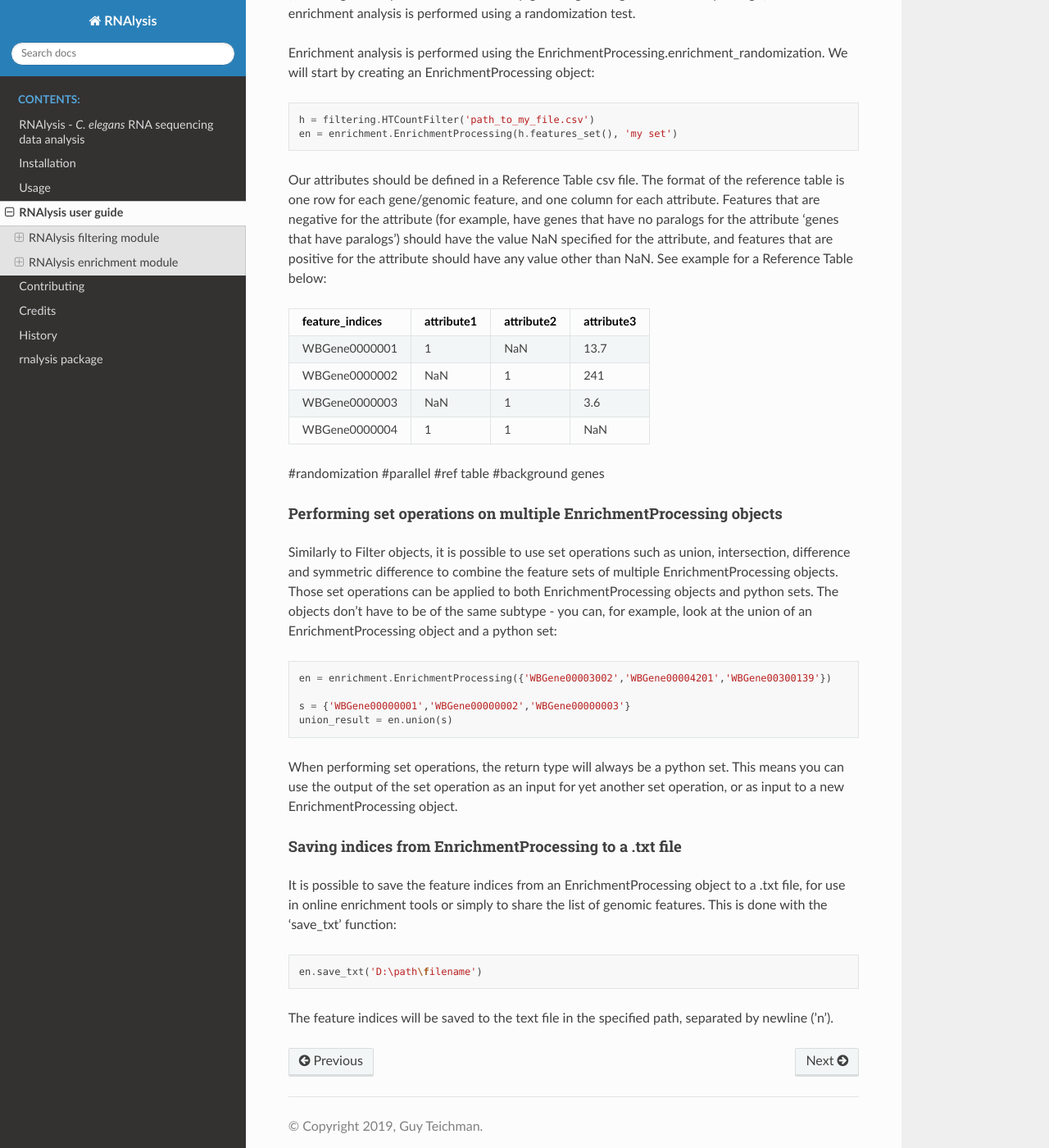
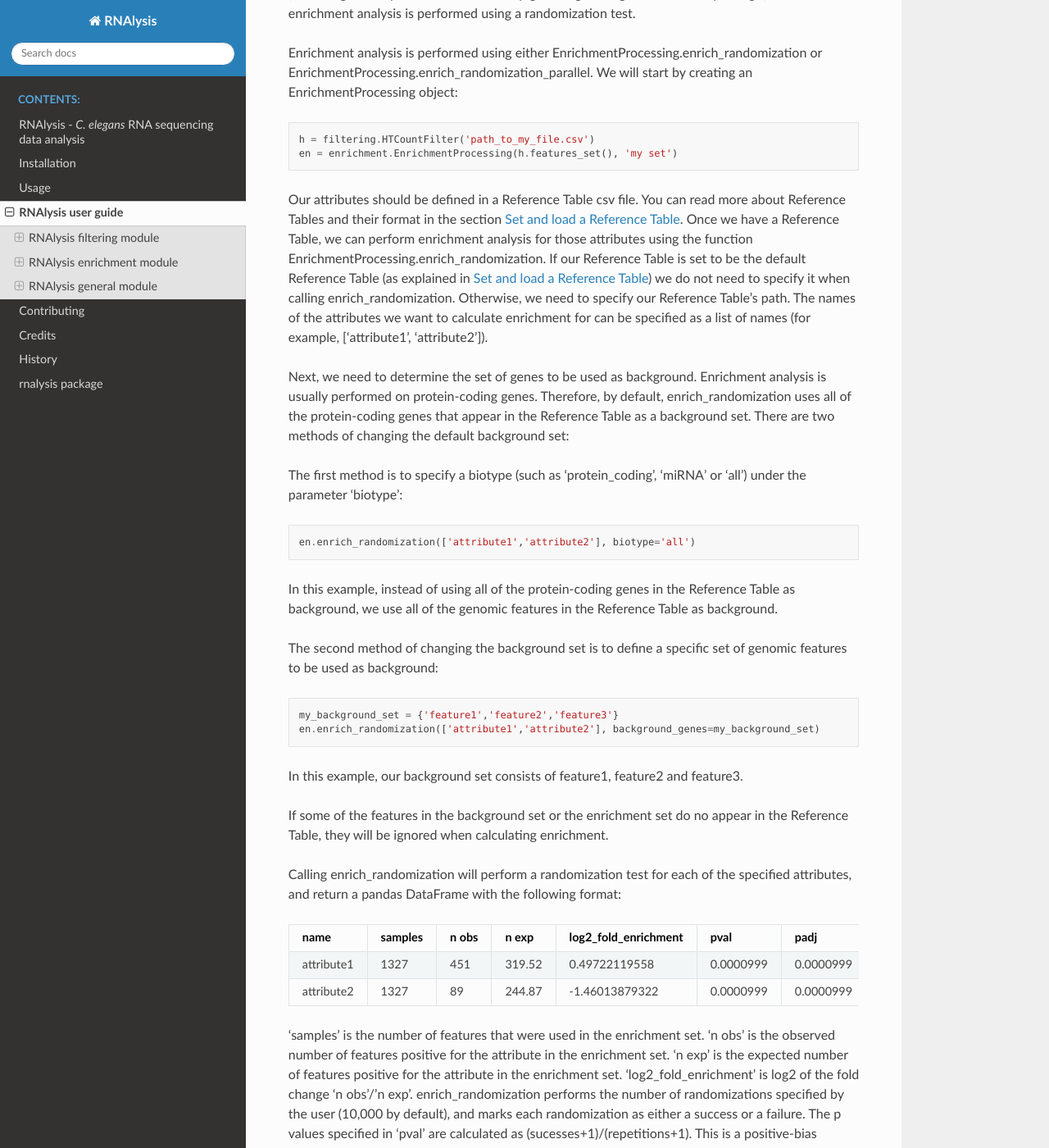
Before and after one commit to GuyTeichman/RNAlysis, a Sphinx documentation site: the page built from docs/source/rnalysis_user_guide.rst, in a window 1280 px wide and 1400 px high, scrolled down 8747 px. Shown: the whole window at 82% size. Built offline with Sphinx 7.4.7 and the Read the Docs theme 2.0.0, drawn with Linux system fonts in a browser that asks for light colours; some of the changed text lies outside the part shown.

Commit message:
updated documentation

```diff
--- a/docs/source/rnalysis_user_guide.rst
+++ b/docs/source/rnalysis_user_guide.rst
@@ -21,12 +21,12 @@ Initialize a Filter object
 
 We will start by importing the filtering module::
 
-	from rnalysis import filtering
+    from rnalysis import filtering
 
 We can now, for example, create a DESeqFilter object from a DESeq2 csv output file (see more details about DESeqFilter in sections below).
 ::
 
-	d = filtering.DESeqFilter('D:\myfolder\my_deseq2_output.csv')
+    d = filtering.DESeqFilter('D:\myfolder\my_deseq2_output.csv')
 
 View a Filter object
 --------------------
@@ -36,15 +36,15 @@ By default 'head' will show the first 5 rows of the file, and 'tail' will show t
 but you can specify a specific number of lines to show.
 ::
 
-	d.head()
-	d.tail(8)
+    d.head()
+    d.tail(8)
 
 will give the following output:
 #insert output here
 
 We can also see the total number of rows an columns by accessing the 'shape' attribute::
 
-	d.shape
+    d.shape
 
 which will return the following output:
 #insert output here
@@ -57,20 +57,20 @@ Now we can start filtering the entries in the file according to parameters of ou
 Various filtering operations are applied directly to the Filter object. Those operations do not affect the original csv file, but its representation within the Filter object.
 For example, we can the function 'filter_percentile' to remove all rows that are above the specified percentile (in our example, 75% percentile) in the specified column (in our example, 'log2FoldChange')::
 
-	d.filter_percentile(0.75,'log2FoldChange')
+    d.filter_percentile(0.75,'log2FoldChange')
 
 If we now look at the shape of d, we will see that {} rows have been filtered out of the object, and we remain with {} rows.
 
 By default, filtering operations on Filter objects are performed in-place, meaning the original object is modified. However, we can save the results into a new Filter object and leave the current object unaffected by passing the argument 'inplace=False' to any filtering function within RNAlysis. For example::
 
-	d_filtered = d.filter_percentile(0.75,'log2FoldChange',inplace=False)
+    d_filtered = d.filter_percentile(0.75,'log2FoldChange',inplace=False)
 
 In this case, the object 'd' will remain unchanged, while 'd_filtered' will be a new Filter object which contains our filtered results. We can continue applying filters sequentially to the same Filter object, or using 'inplace=False' to create a new object at any point.
 
 Another useful option is to perform an opposite filter. When we specify the parameter 'opposite=True' to any filtering function within RNAlysis, the filtering function will be performed in opposite. This means that all of the genomic features that were supposed to be filtered out are kept in the object, and the genomic features that were supposed to be kept in the object are filtered out.
 For example, if we now wanted to remove the rows which are below the 25% percentile in the 'log2FoldChange' column, we will use the following code::
 
-	d.filter_percentile(0.25,'log2FoldChange',opposite=True)
+    d.filter_percentile(0.25,'log2FoldChange',opposite=True)
 
 Calling this function without the 'opposite' parameter would have removed all values except the bottom 25% of the 'log2FoldChange' column. When specifying 'opposite', we instead throw out the bottom 25% of the 'log2FoldChange' column and keep the rest.
 
@@ -82,10 +82,10 @@ Performing set operations on multiple Filter objects
 
 In addition to using regular filters, it is also possible to use set operations such as union, intersection, difference and symmetric difference to combine the results of multiple Filter objects. Those set operations can be applied to any Filter object, as well as to python sets. The objects don't have to be of the same subtype - you can, for example, look at the union of a DESeqFilter object, an HTCountFilter object and a python set::
 
-	d = filtering.DESeqFilter('deseqfile.csv')
-	h = filtering.HTCountFilter('htseq_count_file.csv')
-	s = {'WBGene00000001','WBGene00000002','WBGene00000003'}
-	union_result = d.union(h, s)
+    d = filtering.DESeqFilter('deseqfile.csv')
+    h = filtering.HTCountFilter('htseq_count_file.csv')
+    s = {'WBGene00000001','WBGene00000002','WBGene00000003'}
+    union_result = d.union(h, s)
 
 When performing set operations, the return type will always be either a python set (default) or a string. This means you can use the output of the set operation as an input for yet another set operation. However, since the returned object is a set you cannot use Filter object functions such as 'head' and 'save_csv' on it, or apply filters to it directly.
 
@@ -95,24 +95,24 @@ Saving Filter results
 
 At any point we can save the current result of our filtering to a new csv file, by using the 'save_csv' function::
 
-	d.save_csv()
+    d.save_csv()
 
 If no filename is specified, the file is given a name automatically based on the filtering operations performed on it, their order and their parameters.
 We can view the current automatic filename by looking at the 'fname' attribute::
 
-	d.fname
+    d.fname
 
 In this example, the automatic filename is::
 
     'D:/myfolder/my_deseq2_output_below0.75percentile_below0.25percentileopposite.csv'
 Alternatively, you can specify a filename::
 
-	d.save_csv('alt_filename')
+    d.save_csv('alt_filename')
 
 Instead of directly saving the results to a file, you can also get them as a set or string of genomic feature indices::
 
-	set_output = d.features_set()
-	str_output = d.features_string()
+    set_output = d.features_set()
+    str_output = d.features_string()
 
 Sets of genomic feature indices can be used later for enrichment analysis using the enrichment module (see below).
 
@@ -140,7 +140,7 @@ Loading from a .csv file
 ------------------------
 Loading a file into a DESeqFilter works as explained above for any Filter object::
 
-	d = filtering.DESeqFilter('my_file.csv')
+    d = filtering.DESeqFilter('my_file.csv')
 
 Filtering operations unique to DESeqFilter
 ------------------------------------------
@@ -163,7 +163,7 @@ Generating an HTCountFilter object from a folder of HTSeq-count output .txt file
 ---------------------------------------------------------------------------------
 HTSeq-count receives as input an aligned SAM/BAM file. The native output of HTSeq-count is a text file with feature indices and read-per-genomic-feature, as well as information about reads that weren't counted for any feature (alignment not unique, low alignment quality, ambiguous, unaligned, aligned to no feature). When running HTSeq-count on multiple SAM files (which could represent different conditions or replicates), the final output would be a directory of .txt files. RNAlysis can parse those .txt files into two .csv tables: in the first each row is a genomic feature and each column is a condition or replicate (a single .txt file), and in the second each row represents a category of reads not mapped to genomic features (alignment not unique, low alignment quality, etc). This is done with the 'from_folder' function::
 
-	h = filtering.HTCountFilter.from_folder('my_folder_path', save_reads_fname='name_for_reads_csv_file', save_not_counted_fname='name_for_unmapped_reads_csv_file')
+    h = filtering.HTCountFilter.from_folder('my_folder_path', save_reads_fname='name_for_reads_csv_file', save_not_counted_fname='name_for_unmapped_reads_csv_file')
 
 By deault, 'from_folder' saves the generated tables as .csv files. However, you can avoid that by specifying 'save_csv=False'.
 It is also possible to automatically normalize the reads in the new HTCountFilter object to reads per million (RPM) using the unmapped reads data by specifying 'norm_to_rpm=True'.
@@ -173,7 +173,7 @@ Loading from a pre-made .csv file
 ----------------------------------
 If you have previously generated a .csv file from HTSeq-count output files using RNAlysis, or have done so manually, you can directly load this .csv file into an HTCountFilter object as you would any other Filter object::
 
-	h = filtering.HTCountFilter('my_csv_file.csv')
+    h = filtering.HTCountFilter('my_csv_file.csv')
 
 
 Filtering operations unique to HTCountFilter
@@ -249,22 +249,22 @@ Initialize an EnrichmentProcessing object
 ------------------------------------------
 We will start by importing the enrichment module::
 
-	from rnalysis import enrichment
+    from rnalysis import enrichment
 
 An EnrichmentProcessing object can now be initialized by one of three methods.
 The first method is to directly specify a python set of genomic feature indices::
 
-	myset = {'WBGene00000001','WBGene0245200',' WBGene00402029'}
-	en = enrichment.EnrichmentProcessing(myset, 'a name for my set')
+    myset = {'WBGene00000001','WBGene0245200',' WBGene00402029'}
+    en = enrichment.EnrichmentProcessing(myset, 'a name for my set')
 
 The second method is to extract a python set of genomic feature indices from an existing Filter object (see above for more information about Filter objects and the filtering module) using the function 'features_set'::
 
-	h = filtering.HTCountFilter('path_to_my_file.csv')
-	en = enrichment.EnrichmentProcessing(h.features_set(), 'a name for my set')
+    h = filtering.HTCountFilter('path_to_my_file.csv')
+    en = enrichment.EnrichmentProcessing(h.features_set(), 'a name for my set')
 
 The third method is not to specify a gene set at all::
 
-	en = enrichment.EnrichmentProcessing(set_name = 'a name for my set')
+    en = enrichment.EnrichmentProcessing(set_name = 'a name for my set')
 
 At this point, you will be prompted to enter a string of feature indices seperated by newline. They will be automatically paresd into a python set.
 
@@ -275,12 +275,101 @@ Randomization test enrichment analysis for user-defined attributes
 -------------------------------------------------------------------
 Using the enrichment module, you can perform enrichment analysis for user-defined attributes (such as 'genes expressed in intestine', 'epigenetic genes', 'genes that have paralogs'). The enrichment analysis is performed using a randomization test.
 
-Enrichment analysis is performed using the EnrichmentProcessing.enrichment_randomization. We will start by creating an EnrichmentProcessing object::
+Enrichment analysis is performed using either EnrichmentProcessing.enrich_randomization or EnrichmentProcessing.enrich_randomization_parallel. We will start by creating an EnrichmentProcessing object::
 
-	h = filtering.HTCountFilter('path_to_my_file.csv')
-	en = enrichment.EnrichmentProcessing(h.features_set(), 'my set')
+    h = filtering.HTCountFilter('path_to_my_file.csv')
+    en = enrichment.EnrichmentProcessing(h.features_set(), 'my set')
 
-Our attributes should be defined in a Reference Table csv file. The format of the reference table is one row for each gene/genomic feature, and one column for each attribute. Features that are negative for the attribute (for example, have genes that have no paralogs for the attribute 'genes that have paralogs') should have the value NaN specified for the attribute, and features that are positive for the attribute should have any value other than NaN. See example for a Reference Table below:
+Our attributes should be defined in a Reference Table csv file. You can read more about Reference Tables and their format in the section :ref:`reference-table-ref`.
+Once we have a Reference Table, we can perform enrichment analysis for those attributes using the function EnrichmentProcessing.enrich_randomization.
+If our Reference Table is set to be the default Reference Table (as explained in :ref:`reference-table-ref`) we do not need to specify it when calling enrich_randomization. Otherwise, we need to specify our Reference Table's path.
+The names of the attributes we want to calculate enrichment for can be specified as a list of names (for example, ['attribute1', 'attribute2']).
+
+Next, we need to determine the set of genes to be used as background. Enrichment analysis is usually performed on protein-coding genes. Therefore, by default, enrich_randomization uses all of the protein-coding genes that appear in the Reference Table as a background set.
+There are two methods of changing the default background set:
+
+The first method is to specify a biotype (such as 'protein_coding', 'miRNA' or 'all') under the parameter 'biotype'::
+
+    en.enrich_randomization(['attribute1','attribute2'], biotype='all')
+
+In this example, instead of using all of the protein-coding genes in the Reference Table as background, we use all of the genomic features in the Reference Table as background.
+
+The second method of changing the background set is to define a specific set of genomic features to be used as background::
+
+    my_background_set = {'feature1','feature2','feature3'}
+    en.enrich_randomization(['attribute1','attribute2'], background_genes=my_background_set)
+
+In this example, our background set consists of feature1, feature2 and feature3.
+
+If some of the features in the background set or the enrichment set do no appear in the Reference Table, they will be ignored when calculating enrichment.
+
+Calling enrich_randomization will perform a randomization test for each of the specified attributes, and return a pandas DataFrame with the following format:
+
++----------------+--------------+-------+-------+----------------------+----------+----------+-------------+
+|     name       |    samples   | n obs | n exp | log2_fold_enrichment |   pval   |   padj   | significant |
++================+==============+=======+=======+======================+==========+==========+=============+
+|     attribute1 |    1327      | 451   | 319.52| 0.49722119558        | 0.0000999| 0.0000999| True        |
++----------------+--------------+-------+-------+----------------------+----------+----------+-------------+
+|     attribute2 |    1327      | 89    | 244.87| -1.46013879322       | 0.0000999| 0.0000999| True        |
++----------------+--------------+-------+-------+----------------------+----------+----------+-------------+
+
+'samples' is the number of features that were used in the enrichment set. 'n obs' is the observed number of features positive for the attribute in the enrichment set.
+'n exp' is the expected number of features positive for the attribute in the enrichment set. 'log2_fold_enrichment' is log2 of the fold change 'n obs'/'n exp'.
+enrich_randomization performs the number of randomizations specified by the user (10,000 by default), and marks each randomization as either a success or a failure.
+The p values specified in 'pval' are calculated as (sucesses+1)/(repetitions+1). This is a positive-bias estimator of the exact p-value, which avoids exactly-zero p-values. You can read more about the topic in the following publication: https://www.ncbi.nlm.nih.gov/pubmed/21044043
+
+If we want to perform the enrichment analysis in parallel and save time, we could use the enrich_randomization_parallel function instead of enrich_randomization.
+To use it, you must first start a parallel session::
+
+    from RNAlysis import enrichment, general
+    general.start_parallel_session()
+
+To read more about parallel sessions, visit the :ref:`parallel-ref` section.
+Afterwards, enrich_randomization_parallel is used exactly like enrich_randomization.
+
+Performing set operations on multiple EnrichmentProcessing objects
+-------------------------------------------------------------------
+
+Similarly to Filter objects, it is possible to use set operations such as union, intersection, difference and symmetric difference to combine the feature sets of multiple EnrichmentProcessing objects. Those set operations can be applied to both EnrichmentProcessing objects and python sets. The objects don't have to be of the same subtype - you can, for example, look at the union of an EnrichmentProcessing object and a python set::
+
+    en = enrichment.EnrichmentProcessing({'WBGene00003002','WBGene00004201','WBGene00300139'})
+
+    s = {'WBGene00000001','WBGene00000002','WBGene00000003'}
+    union_result = en.union(s)
+
+When performing set operations, the return type will always be a python set. This means you can use the output of the set operation as an input for yet another set operation, or as input to a new EnrichmentProcessing object.
+
+
+Saving indices from EnrichmentProcessing to a .txt file
+--------------------------------------------------------
+
+It is possible to save the feature indices from an EnrichmentProcessing object to a .txt file, for use in online enrichment tools or simply to share the list of genomic features. This is done with the 'save_txt' function::
+
+    en.save_txt('D:\path\filename')
+
+
+The feature indices will be saved to the text file in the specified path, separated by newline ('\n').
+
+
+****************************
+RNAlysis general module
+****************************
+RNAlysis's general module (rnalysis.general) contains general functions
+can be used to perform various enrichment analyses including gene ontology (GO) enrichment and enrichment for user-defined attributes. The module also includes basic set operations (union, intersection, difference, symmetric difference) between different sets of genomic features.
+
+.. _parallel-ref:
+
+Start and stop a parallel processing session
+==============================================
+
+.. _reference-table-ref:
+
+Set and load a Reference Table
+===============================
+
+What is a Reference Table?
+----------------------------
+Our attributes should be defined in a Reference Table csv file. The format of the reference table is one row for each gene/genomic feature, and one column for each attribute. Features that are negative for the attribute (for example, genes that have no paralogs under the attribute 'genes that have paralogs') should have the value NaN specified for the attribute, and features that are positive for the attribute (for example, genes that have paralogs under the attribute 'genes that have paralogs') should have any value other than NaN. The value could be either a boolean value (in our example, 'True' or '1' for genes that have paralogs), a number (in our example, the number of paralogs the gene has or the genomic distance to the nearest paralog), or any other value which is not NaN. See example for a Reference Table below:
 
 +----------------+--------------+-------------+-------------+
 | feature_indices| attribute1   | attribute2  | attribute3  |
@@ -293,33 +382,14 @@ Our attributes should be defined in a Reference Table csv file. The format of th
 +----------------+--------------+-------------+-------------+
 | WBGene0000004  |      1       |      1      |     NaN     |
 +----------------+--------------+-------------+-------------+
+| WBGene0000005  |      1       |     NaN     |     21.5    |
++----------------+--------------+-------------+-------------+
 
 
-#randomization
-#parallel
-#ref table
-#background genes
+Set a Reference Table as default
+---------------------------------
+Once we have a Reference Table, we can set it to be the default Reference Table for all future uses of RNAlysis
 
 
-Performing set operations on multiple EnrichmentProcessing objects
--------------------------------------------------------------------
-
-Similarly to Filter objects, it is possible to use set operations such as union, intersection, difference and symmetric difference to combine the feature sets of multiple EnrichmentProcessing objects. Those set operations can be applied to both EnrichmentProcessing objects and python sets. The objects don't have to be of the same subtype - you can, for example, look at the union of an EnrichmentProcessing object and a python set::
-
-	en = enrichment.EnrichmentProcessing({'WBGene00003002','WBGene00004201','WBGene00300139'})
-
-	s = {'WBGene00000001','WBGene00000002','WBGene00000003'}
-	union_result = en.union(s)
-
-When performing set operations, the return type will always be a python set. This means you can use the output of the set operation as an input for yet another set operation, or as input to a new EnrichmentProcessing object.
-
-
-Saving indices from EnrichmentProcessing to a .txt file
---------------------------------------------------------
-
-It is possible to save the feature indices from an EnrichmentProcessing object to a .txt file, for use in online enrichment tools or simply to share the list of genomic features. This is done with the 'save_txt' function::
-
-	en.save_txt('D:\path\filename')
-
-
-The feature indices will be saved to the text file in the specified path, separated by newline ('\n').
+Load the default Reference Table
+---------------------------------
```
Also changed, not shown: 13 other files.
